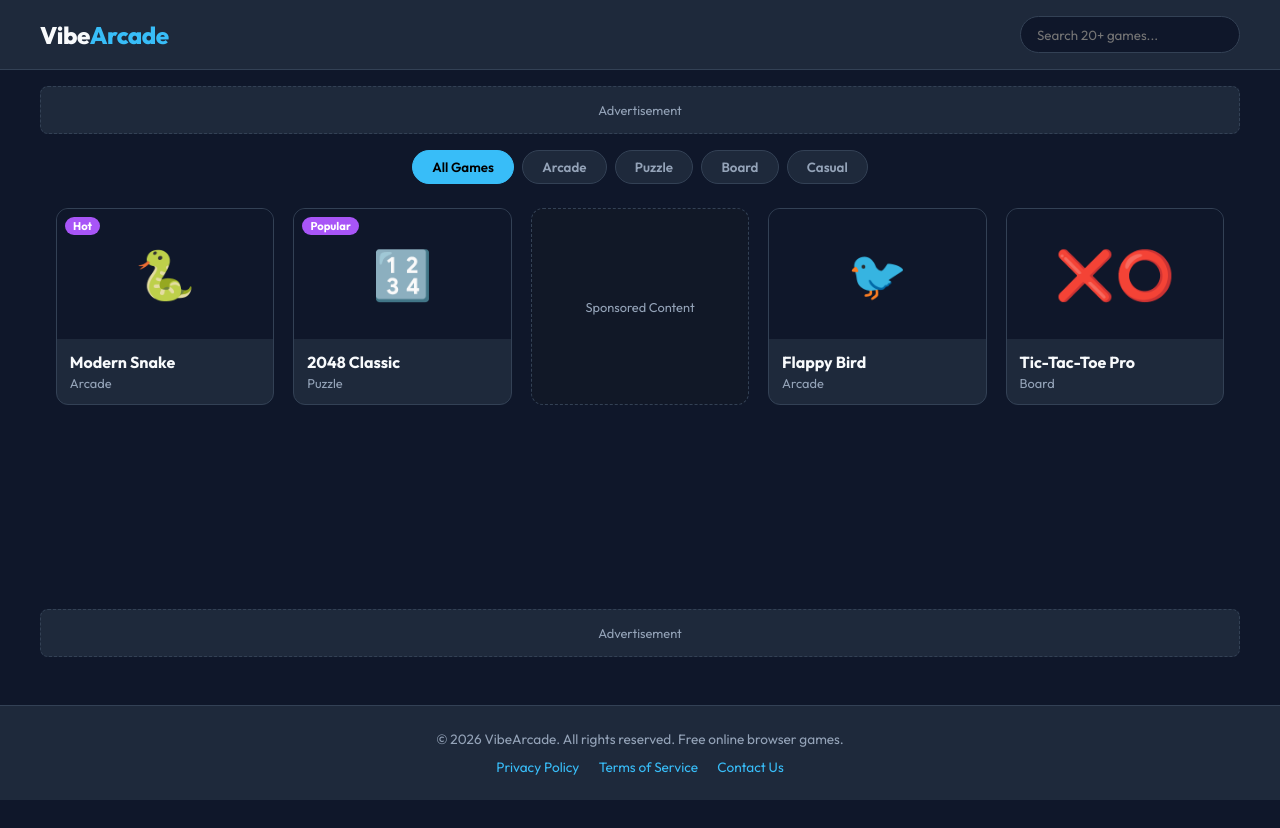
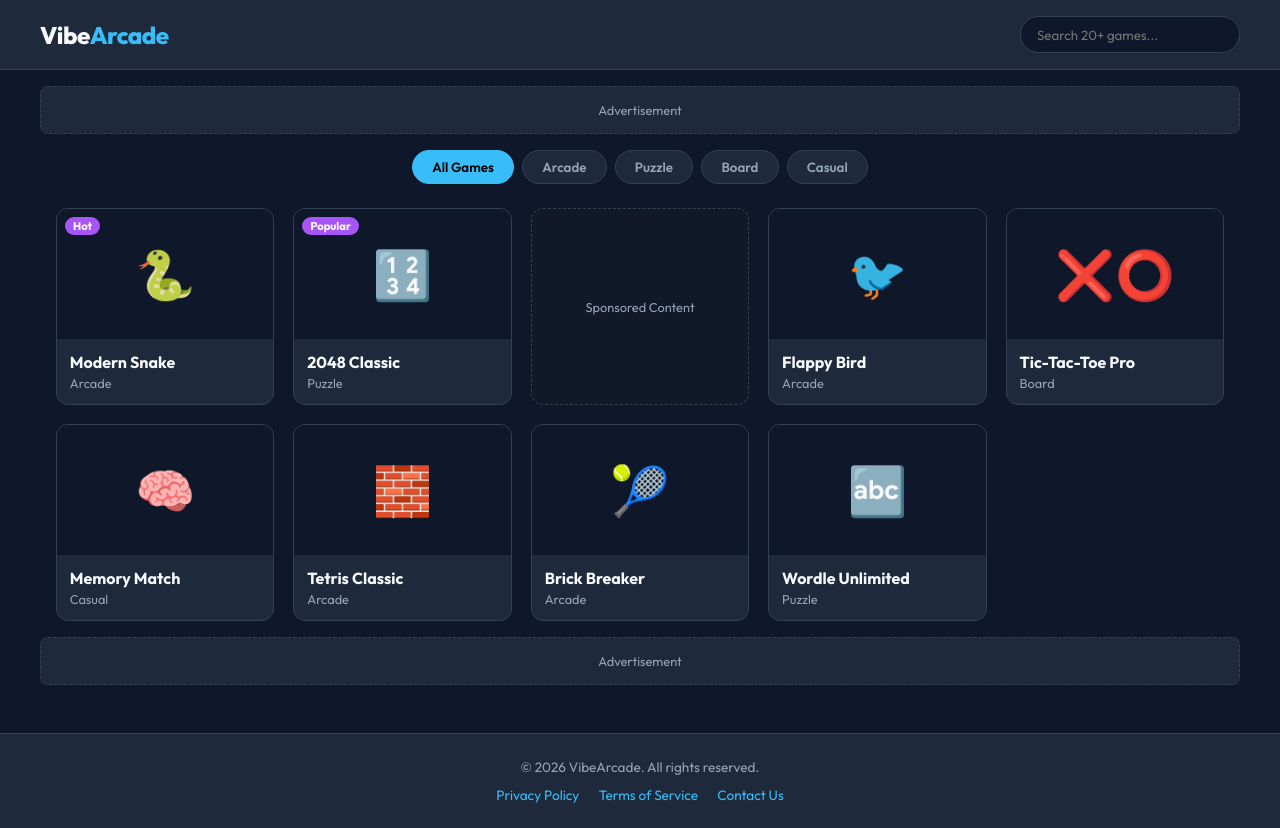
Before and after one commit to reyaj3137-hub/vibearcade, a plain HTML site: page index.html in a window 1280 px wide. Before the commit the page ends 800 px from the top, so only its background shows below. Drawn offline with Linux system fonts and the light colour scheme.

Commit message:
Update SEO meta tags and game card comments

```diff
--- a/index.html
+++ b/index.html
@@ -4,34 +4,25 @@
     <meta charset="UTF-8">
     <meta name="viewport" content="width=device-width, initial-scale=1.0">
 
-    <!-- Primary Global SEO Meta Tags -->
-    <title>VibeArcade - Play 20 Free Online Browser Games | No Download</title>
-    <meta name="title" content="VibeArcade - Play 20 Free Online Browser Games | No Download">
-    <meta name="description" content="Play 20 high-quality free online HTML5 games on VibeArcade. Instant play arcade, puzzle, board, and action games in your browser on mobile and desktop.">
+    <!-- SEO Meta Tags -->
+    <title>VibeArcade - Play Free Online Browser Games</title>
+    <meta name="title" content="VibeArcade - Play Free Online Browser Games">
+    <meta name="description" content="Play high-quality free online HTML5 games on VibeArcade. Instant play arcade, puzzle, board, and casual games in your browser.">
     <meta name="keywords" content="free browser games, online games no download, html5 arcade games, 2048 online, snake game, puzzle games online">
     <meta name="robots" content="index, follow">
-    <meta name="language" content="English">
-    <meta name="author" content="VibeArcade">
 
     <!-- Favicon & Touch Icons -->
     <link rel="icon" type="image/png" sizes="32x32" href="favicon.png">
     <link rel="apple-touch-icon" href="favicon.png">
 
-    <!-- Open Graph / Facebook / WhatsApp (SEO Logo Display) -->
+    <!-- Open Graph (SEO Logo Display) -->
     <meta property="og:type" content="website">
     <meta property="og:url" content="https://vibearcade.github.io/">
-    <meta property="og:title" content="VibeArcade - Free Online Browser Games">
+    <meta property="og:title" content="VibeArcade - Free Online Games">
     <meta property="og:description" content="Play instant HTML5 games on any device. No download required.">
     <meta property="og:image" content="https://vibearcade.github.io/og-image.png">
 
-    <!-- Twitter SEO -->
-    <meta property="twitter:card" content="summary_large_image">
-    <meta property="twitter:url" content="https://vibearcade.github.io/">
-    <meta property="twitter:title" content="VibeArcade - Free Online Browser Games">
-    <meta property="twitter:description" content="Play instant HTML5 games on any device. No download required.">
-    <meta property="twitter:image" content="https://vibearcade.github.io/og-image.png">
-
-    <!-- External Google Fonts & Stylesheet -->
+    <!-- Google Fonts & Stylesheet -->
     <link rel="preconnect" href="https://fonts.googleapis.com">
     <link rel="preconnect" href="https://fonts.gstatic.com" crossorigin>
     <link href="https://fonts.googleapis.com/css2?family=Outfit:wght@400;600;700;800&display=swap" rel="stylesheet">
@@ -53,10 +44,9 @@
         </div>
     </header>
 
-    <!-- Top Leaderboard Ad Spot (AdSterra 728x90 / 320x50) -->
+    <!-- Top Leaderboard Ad Spot -->
     <div class="ad-container top-ad">
         <div class="ad-placeholder">
-            <!-- AdSterra Top Banner Code Insert Here -->
             <span>Advertisement</span>
         </div>
     </div>
@@ -72,10 +62,9 @@
 
     <!-- Main Content Area -->
     <main class="main-container">
-        <!-- Game Grid Section -->
         <section class="game-grid" id="gameGrid">
 
-            <!-- Game 1 Card -->
+            <!-- Game 1: Snake -->
             <div class="game-card" data-category="arcade" onclick="openGame('snake')">
                 <div class="card-thumb">
                     <span class="badge">Hot</span>
@@ -87,7 +76,7 @@
                 </div>
             </div>
 
-            <!-- Game 2 Card -->
+            <!-- Game 2: 2048 -->
             <div class="game-card" data-category="puzzle" onclick="openGame('2048')">
                 <div class="card-thumb">
                     <span class="badge">Popular</span>
@@ -99,15 +88,14 @@
                 </div>
             </div>
 
-            <!-- AdSterra Native Ad Placement inside Game Grid -->
+            <!-- AdSterra Native Ad Placement -->
             <div class="game-card native-ad-card">
                 <div class="ad-native-placeholder">
-                    <!-- AdSterra Native Ad Code Insert Here -->
                     <span>Sponsored Content</span>
                 </div>
             </div>
 
-            <!-- Game 3 Card -->
+            <!-- Game 3: Flappy Bird -->
             <div class="game-card" data-category="arcade" onclick="openGame('flappy')">
                 <div class="card-thumb">
                     <div class="thumb-placeholder">🐦</div>
@@ -118,7 +106,7 @@
                 </div>
             </div>
 
-            <!-- Game 4 Card -->
+            <!-- Game 4: Tic-Tac-Toe -->
             <div class="game-card" data-category="board" onclick="openGame('tictactoe')">
                 <div class="card-thumb">
                     <div class="thumb-placeholder">❌⭕</div>
@@ -129,7 +117,49 @@
                 </div>
             </div>
 
-            <!-- (More game cards will be rendered dynamically by JavaScript) -->
+            <!-- Game 5: Memory Card -->
+            <div class="game-card" data-category="casual" onclick="openGame('memory')">
+                <div class="card-thumb">
+                    <div class="thumb-placeholder">🧠</div>
+                </div>
+                <div class="card-info">
+                    <h3>Memory Match</h3>
+                    <p>Casual</p>
+                </div>
+            </div>
+
+            <!-- Game 6: Tetris -->
+            <div class="game-card" data-category="arcade" onclick="openGame('tetris')">
+                <div class="card-thumb">
+                    <div class="thumb-placeholder">🧱</div>
+                </div>
+                <div class="card-info">
+                    <h3>Tetris Classic</h3>
+                    <p>Arcade</p>
+                </div>
+            </div>
+
+            <!-- Game 7: Brick Breaker -->
+            <div class="game-card" data-category="arcade" onclick="openGame('breakout')">
+                <div class="card-thumb">
+                    <div class="thumb-placeholder">🎾</div>
+                </div>
+                <div class="card-info">
+                    <h3>Brick Breaker</h3>
+                    <p>Arcade</p>
+                </div>
+            </div>
+
+            <!-- Game 8: Wordle -->
+            <div class="game-card" data-category="puzzle" onclick="openGame('wordle')">
+                <div class="card-thumb">
+                    <div class="thumb-placeholder">🔤</div>
+                </div>
+                <div class="card-info">
+                    <h3>Wordle Unlimited</h3>
+                    <p>Puzzle</p>
+                </div>
+            </div>
 
         </section>
     </main>
@@ -137,25 +167,21 @@
     <!-- Bottom Leaderboard Ad Spot -->
     <div class="ad-container bottom-ad">
         <div class="ad-placeholder">
-            <!-- AdSterra Bottom Banner Code Insert Here -->
             <span>Advertisement</span>
         </div>
     </div>
 
-    <!-- Game Player Modal Popup Structure -->
+    <!-- Game Player Modal Popup -->
     <div class="game-modal" id="gameModal">
         <div class="modal-content">
-            <!-- Pre-Game Loader Ad Screen -->
             <div id="preLoaderScreen" class="preloader-screen">
                 <h3>Game Loading...</h3>
                 <div class="loader-spinner"></div>
                 <div class="ad-container preloader-ad">
-                    <!-- AdSterra 300x250 Banner Code Insert Here -->
                     <span>Loading Advertisement</span>
                 </div>
             </div>
 
-            <!-- Actual Game Frame Screen -->
             <div id="gameFrameScreen" class="game-frame-screen" style="display: none;">
                 <div class="modal-header">
                     <h2 id="modalGameTitle">Game Title</h2>
@@ -165,12 +191,9 @@
                     </div>
                 </div>
 
-                <div class="canvas-wrapper" id="canvasWrapper">
-                    <!-- Game Canvas will be injected dynamically -->
-                </div>
+                <div class="canvas-wrapper" id="canvasWrapper"></div>
 
                 <div class="ad-container game-bottom-ad">
-                    <!-- AdSterra In-Game Auto-Refresh Banner -->
                     <span>Advertisement</span>
                 </div>
             </div>
@@ -180,7 +203,7 @@
     <!-- Footer -->
     <footer>
         <div class="footer-container">
-            <p>&copy; 2026 VibeArcade. All rights reserved. Free online browser games.</p>
+            <p>&copy; 2026 VibeArcade. All rights reserved.</p>
             <div class="footer-links">
                 <a href="#">Privacy Policy</a>
                 <a href="#">Terms of Service</a>
@@ -189,7 +212,15 @@
         </div>
     </footer>
 
-    <!-- Main JavaScript Link -->
+    <!-- All 8 Game Engines & Main Control Scripts -->
+    <script src="snake.js"></script>
+    <script src="2048.js"></script>
+    <script src="flappy.js"></script>
+    <script src="tictactoe.js"></script>
+    <script src="memory.js"></script>
+    <script src="tetris.js"></script>
+    <script src="breakout.js"></script>
+    <script src="wordle.js"></script>
     <script src="script.js"></script>
 </body>
-  </html>
+            </html>
```
